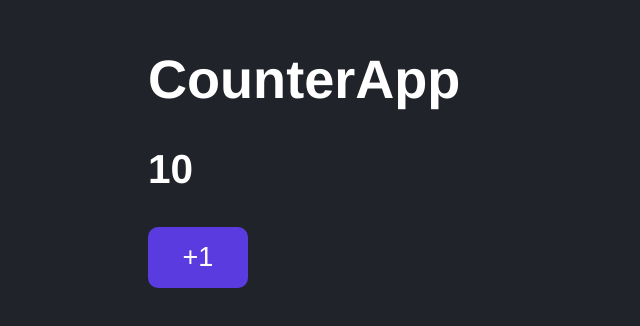
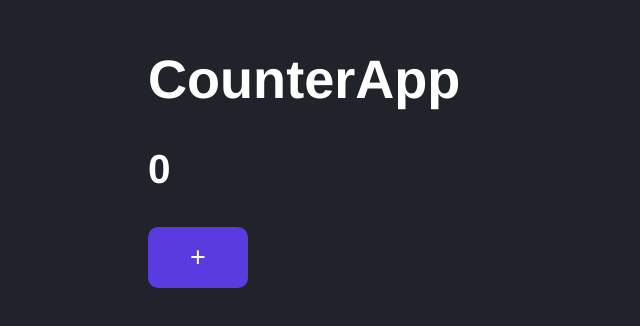
Before and after one commit to DramaQueeen26/counter-app-react, a React (Vite) app: page / in a window 1280 px wide. Shown: the part 136-462 px from the top of the page, without its empty margins (0-640 px from the left). Built offline with nearby package versions, Linux system fonts and the light colour scheme.

Commit message:
useState - Hook

```diff
--- a/src/CounterApp.jsx
+++ b/src/CounterApp.jsx
@@ -1,17 +1,20 @@
+import { useState } from 'react';
 import PropTypes from 'prop-types';
 
 export const CounterApp = ({ value }) => {
 
-    const handleAdd = (e) => {
-        console.log({e});
+    const [ counter, setCounter ] = useState( value );
+
+    const handleAdd = () => {
+        setCounter( counter + 1 );
     }
 
     return (
     <>
         <h1>CounterApp</h1>
-        <h2> { value } </h2>
+        <h2> { counter } </h2>
 
-        <button onClick={ handleAdd }> +1 </button>
+        <button onClick={ handleAdd }> + </button>
     </>
     )
 }
--- a/src/main.jsx
+++ b/src/main.jsx
@@ -5,6 +5,6 @@
 
 ReactDOM.createRoot( document.getElementById('root')).render(
     <React.StrictMode>
-        <CounterApp value={10} />
+        <CounterApp value={0} />
     </React.StrictMode>
  );
```
